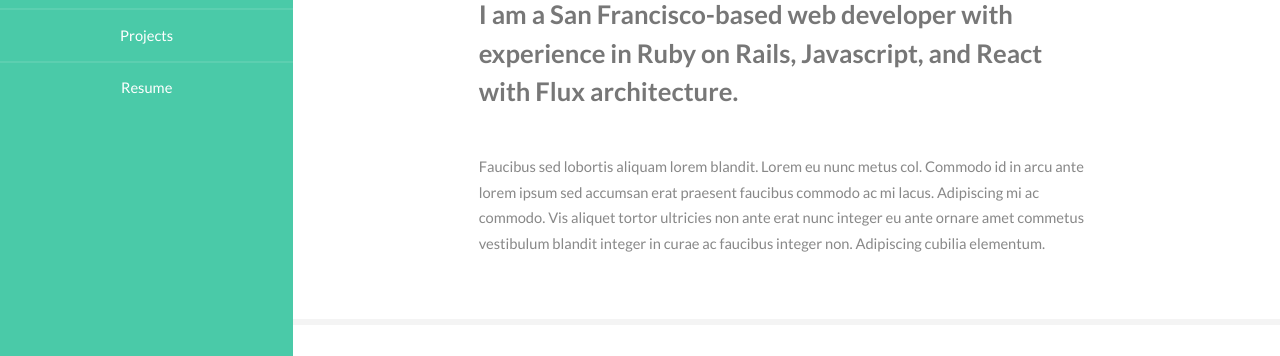
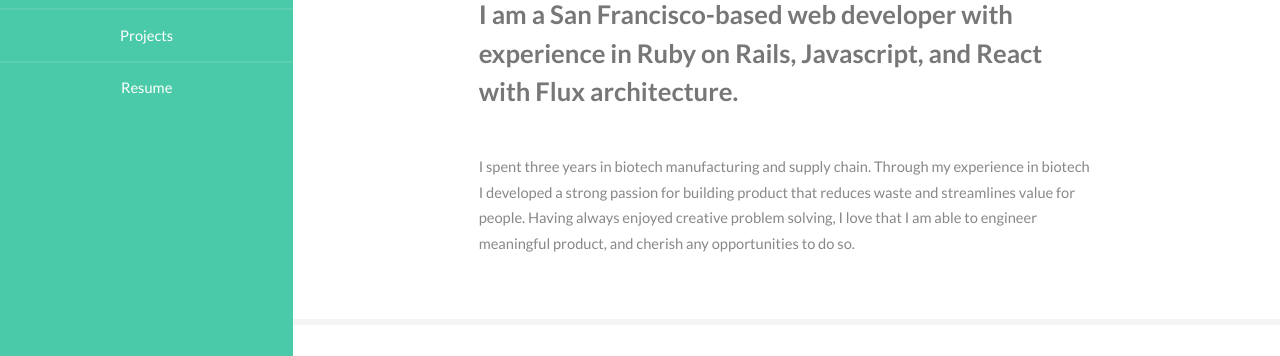
Before and after one commit to huan-ji/huan-ji.github.io, a plain HTML site: page index.html in a window 1280 px wide. Shown: the part 370-726 px from the top of the page. Drawn offline with Linux system fonts and the light colour scheme.

Commit message:
finalize portfolio

```diff
--- a/index.html
+++ b/index.html
@@ -55,7 +55,7 @@
 										<h2>About Me</h2>
 										<p>I am a San Francisco-based web developer with experience in Ruby on Rails, Javascript, and React with Flux architecture.</p>
 									</header>
-									<p>Faucibus sed lobortis aliquam lorem blandit. Lorem eu nunc metus col. Commodo id in arcu ante lorem ipsum sed accumsan erat praesent faucibus commodo ac mi lacus. Adipiscing mi ac commodo. Vis aliquet tortor ultricies non ante erat nunc integer eu ante ornare amet commetus vestibulum blandit integer in curae ac faucibus integer non. Adipiscing cubilia elementum.</p>
+									<p>I spent three years in biotech manufacturing and supply chain. Through my experience in biotech I developed a strong passion for building product that reduces waste and streamlines value for people. Having always enjoyed creative problem solving, I love that I am able to engineer meaningful product, and cherish any opportunities to do so. </p>
 								</div>
 							</section>
 
```
